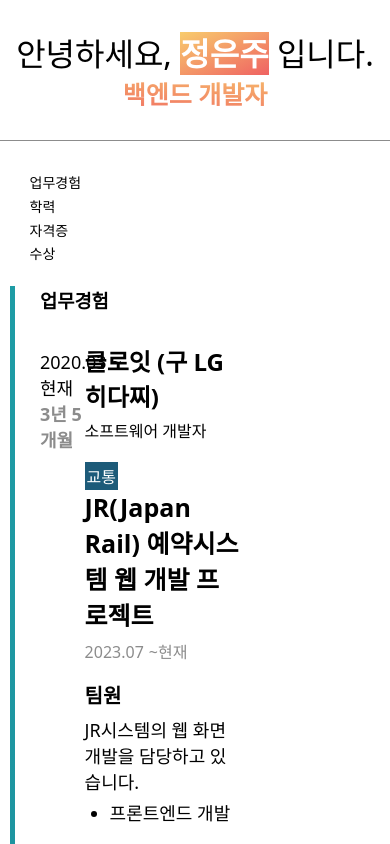
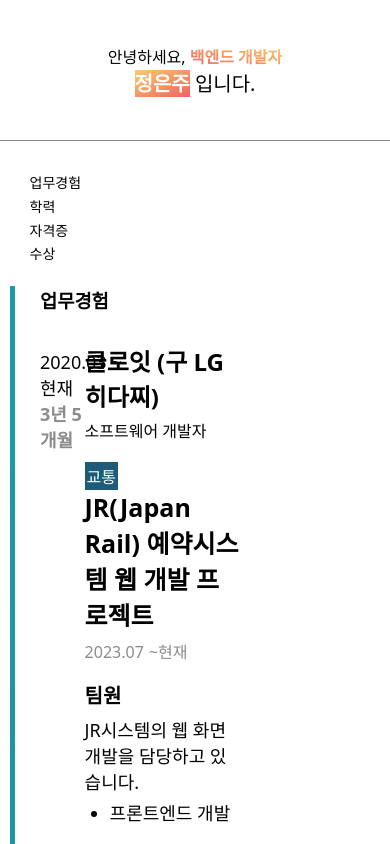
Before and after one commit to melonpan0130/vue_portfolio, a Vue app: page / in a window 390 px wide. Shown: the top 844 px of the page. Built offline with nearby package versions, Linux system fonts and the light colour scheme.

Commit message:
#5 2.Mobile layout: Title

```diff
--- a/src/components/HeaderComponent/HeaderComponent.scss
+++ b/src/components/HeaderComponent/HeaderComponent.scss
@@ -18,7 +18,7 @@
 
   .title {
     font-weight: $font_weight_100;
-    font-size: 32px;
+    font-size: 30px;
 
     b {
       font-weight: $font_weight_900;
@@ -27,8 +27,21 @@
   }
 
   .subscription {
-    font-weight: $font_weight_900;
     font-size: 25px;
-    @include highlight_text_red;
+    b {
+      font-weight: $font_weight_900;
+      @include highlight_text_red;
+    }
   }
 }
+
+@media screen and (max-width: 768px) {
+  .header-component {
+    .title {
+      font-size: 20px;
+    }
+    .subscription {
+      font-size: 16px;
+    }
+  }
+}
--- a/src/components/HeaderComponent/HeaderComponent.vue
+++ b/src/components/HeaderComponent/HeaderComponent.vue
@@ -1,8 +1,8 @@
 <template>
   <div class="header-component">
     <div>
-      <h1 class="title" v-html="title"></h1>
-      <h1 class="subscription">{{ subscription }}</h1>
+      <p class="subscription" v-html="subscription"></p>
+      <p class="title" v-html="title"></p>
     </div>
   </div>
 </template>
@@ -12,8 +12,8 @@ export default {
   data() {
     return {
       // TODO set language
-      title: '안녕하세요, <b>정은주</b> 입니다.',
-      subscription: '백엔드 개발자'
+      subscription: '안녕하세요, <b>백엔드 개발자</b>',
+      title: '<b>정은주</b> 입니다.',
     }
   }
 }
```
